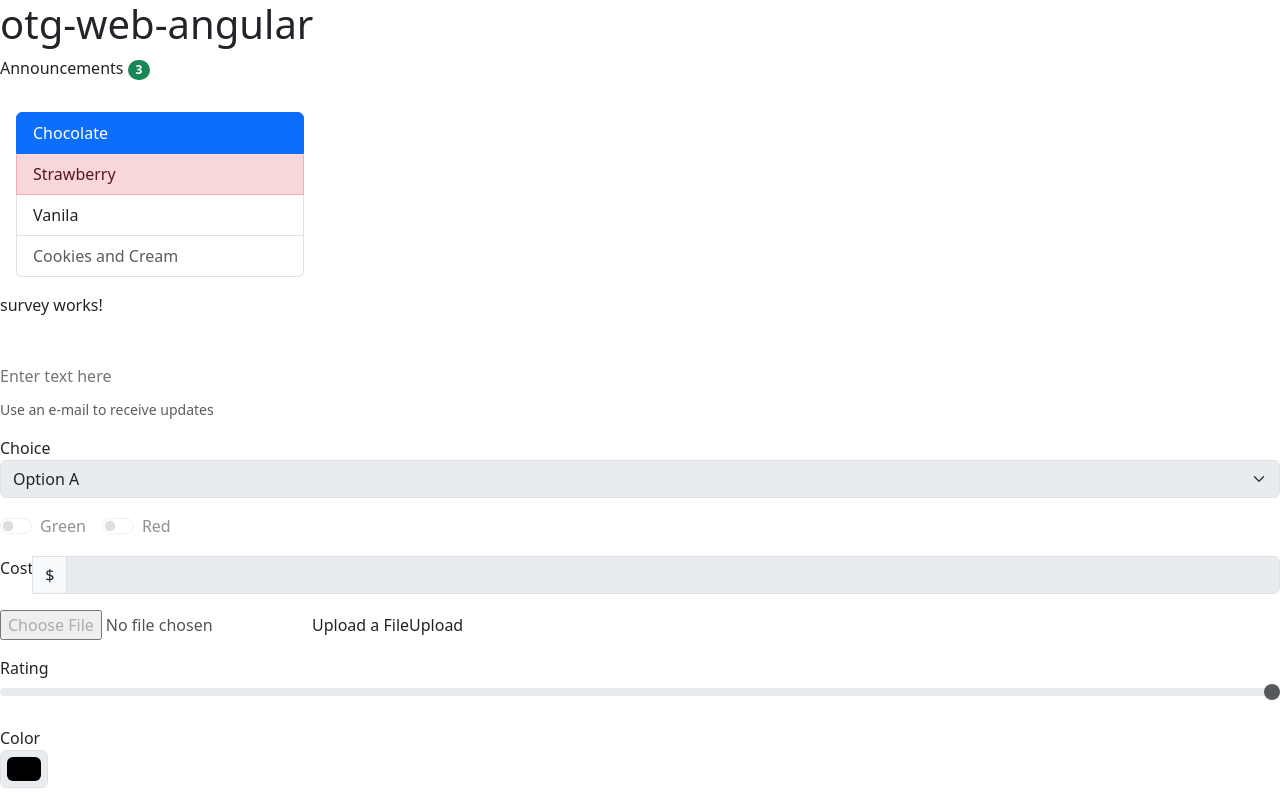
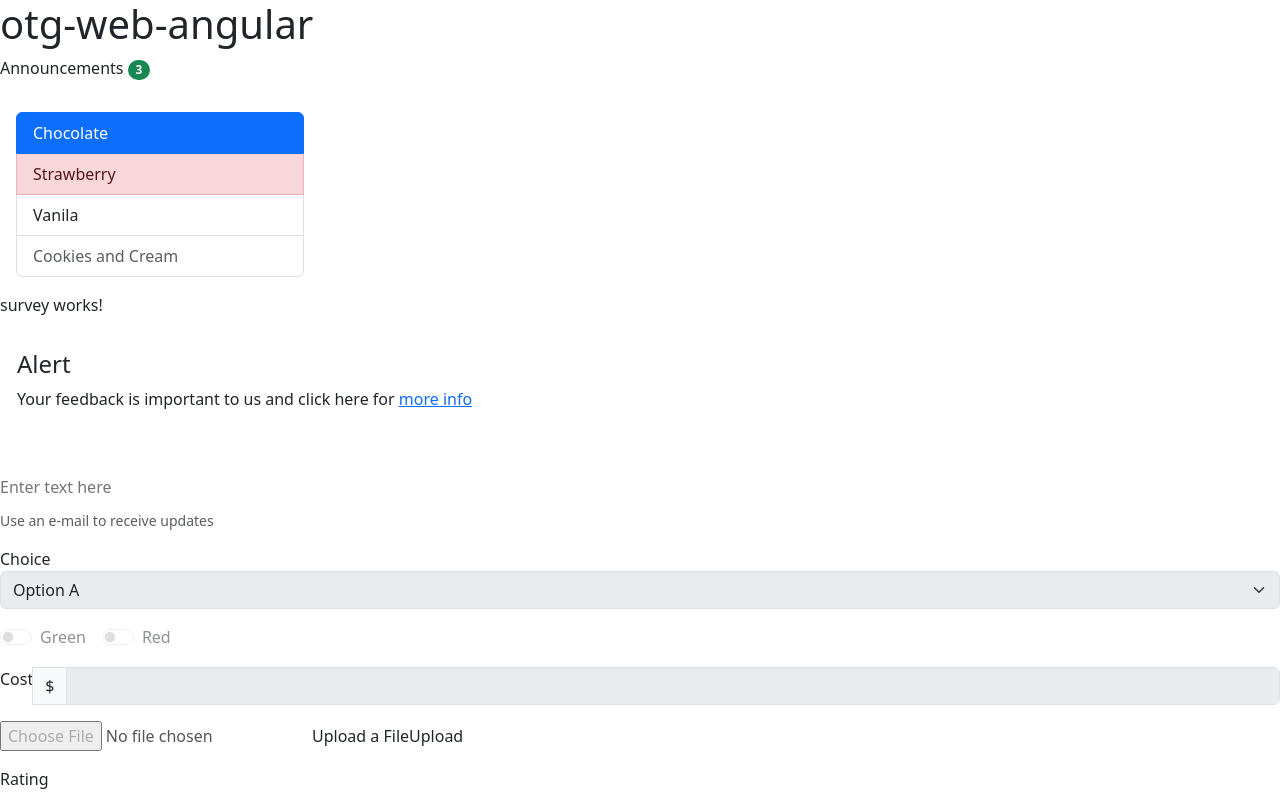
Before and after one commit to lcheunglci/web-on-the-go, an Angular app in the folder otg-web-angular/: page /survey in a window 1280 px wide. Shown: the top 793 px of the page. Built offline with nearby package versions, Linux system fonts and the light colour scheme.

Commit message:
Add alert

```diff
--- a/otg-web-angular/src/app/survey/survey.component.html
+++ b/otg-web-angular/src/app/survey/survey.component.html
@@ -1,4 +1,9 @@
 <p>survey works!</p>
+
+<div class="alert alert-danager">
+  <h4 class="alert=heading">Alert</h4>
+  Your feedback is important to us and click here for <a href="#" class="">more info</a>
+</div>
 
 <form>
   <fieldset disabled>
```
